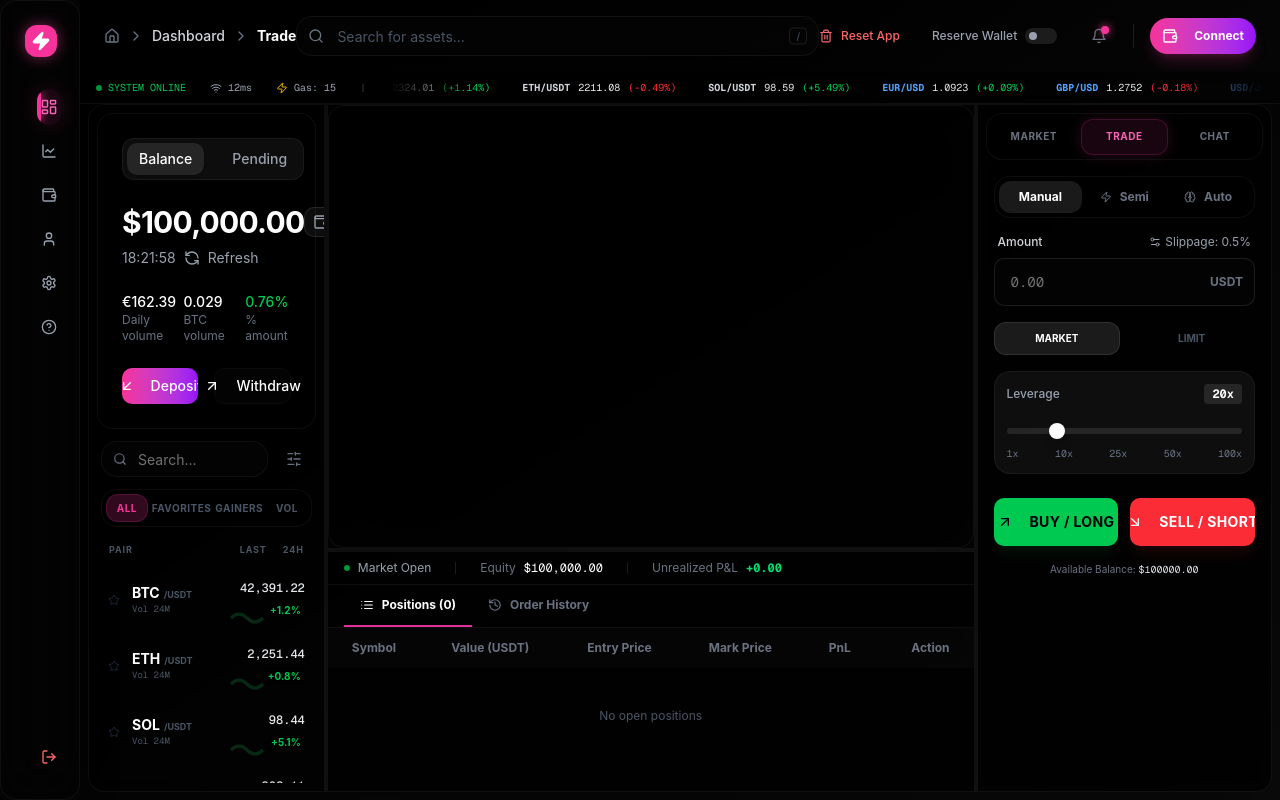
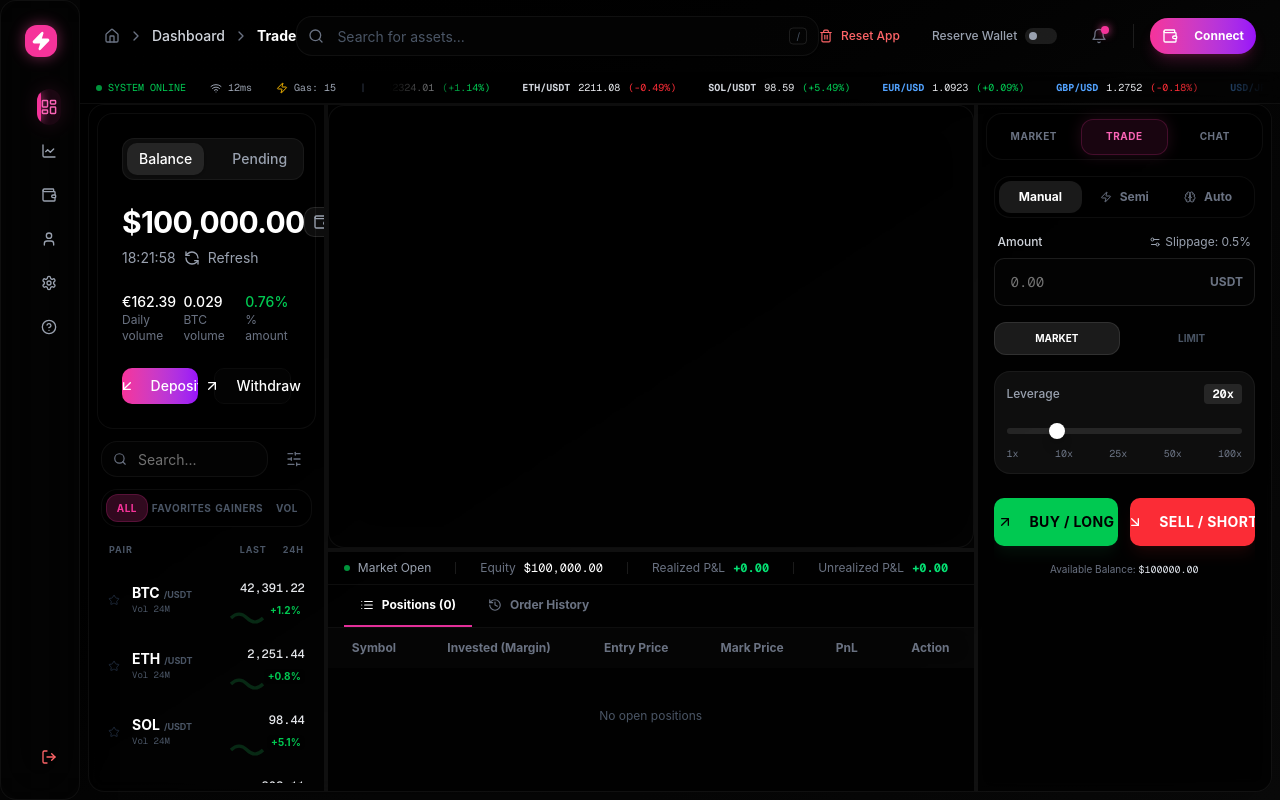
Before and after one commit to harsh11x/aitrade, a Next.js app: page /dashboard in a window 1280 px wide. Built offline with nearby package versions, Linux system fonts and the light colour scheme.

Commit message:
jdsnfgcsnhd

```diff
--- a/components/dashboard/BalanceCard.tsx
+++ b/components/dashboard/BalanceCard.tsx
@@ -9,7 +9,7 @@ import { useTrading } from "@/lib/context/TradingContext"
 import { DepositWithdrawModal } from "./DepositWithdrawModal"
 
 export function BalanceCard() {
-    const { equity } = useTrading()
+    const { equity, balance } = useTrading()
 
     return (
         <GlassCard className="flex flex-col gap-6">
@@ -23,7 +23,7 @@ export function BalanceCard() {
             <div>
                 <div className="flex items-center justify-between mb-2">
                     <h2 className="text-3xl font-bold text-white tracking-tight">
-                        {equity.toLocaleString('en-US', { style: 'currency', currency: 'USD' })}
+                        {balance.toLocaleString('en-US', { style: 'currency', currency: 'USD' })}
                     </h2>
                     <div className="flex items-center gap-1 bg-white/5 border border-white/10 px-2 py-1 rounded-md">
                         <Wallet className="w-4 h-4 text-gray-400" />
--- a/components/dashboard/BottomPanel.tsx
+++ b/components/dashboard/BottomPanel.tsx
@@ -20,6 +20,13 @@ export function BottomPanel() {
                 <div>
                     <span className="text-gray-500 mr-2">Equity</span>
                     <span className="text-white font-mono">${equity.toLocaleString(undefined, { minimumFractionDigits: 2, maximumFractionDigits: 2 })}</span>
+                </div>
+                <div className="h-3 w-[1px] bg-white/10" />
+                <div>
+                    <span className="text-gray-500 mr-2">Realized P&L</span>
+                    <span className={`font-mono font-bold ${history.reduce((acc, t) => acc + t.pnl, 0) >= 0 ? 'text-green-400' : 'text-red-400'}`}>
+                        {history.reduce((acc, t) => acc + t.pnl, 0) >= 0 ? '+' : ''}{history.reduce((acc, t) => acc + t.pnl, 0).toLocaleString(undefined, { minimumFractionDigits: 2, maximumFractionDigits: 2 })}
+                    </span>
                 </div>
                 <div className="h-3 w-[1px] bg-white/10" />
                 <div>
@@ -68,7 +75,7 @@ export function BottomPanel() {
                                 {activeTab === 'open_orders' ? (
                                     <>
                                         <th className="px-6 py-3">Symbol</th>
-                                        <th className="px-6 py-3">Value (USDT)</th>
+                                        <th className="px-6 py-3">Invested (Margin)</th>
                                         <th className="px-6 py-3">Entry Price</th>
                                         <th className="px-6 py-3">Mark Price</th>
                                         <th className="px-6 py-3">PnL</th>
@@ -79,7 +86,7 @@ export function BottomPanel() {
                                         <th className="px-6 py-3">Time</th>
                                         <th className="px-6 py-3">Symbol</th>
                                         <th className="px-6 py-3">Side</th>
-                                        <th className="px-6 py-3">Value (USDT)</th>
+                                        <th className="px-6 py-3">Invested (Margin)</th>
                                         <th className="px-6 py-3">Close Price</th>
                                         <th className="px-6 py-3 text-right">Realized PnL</th>
                                     </>
@@ -95,8 +102,9 @@ export function BottomPanel() {
                                 ) : (
                                     positions.map(pos => {
                                         const pnl = (currentPrice - pos.entryPrice) * pos.size * (pos.side === 'LONG' ? 1 : -1)
-                                        const pnlPercent = (pnl / ((pos.size * pos.entryPrice) / pos.leverage)) * 100
-                                        const value = pos.size * pos.entryPrice
+                                        // Margin = (Size * Entry) / Leverage
+                                        const invested = (pos.size * pos.entryPrice) / pos.leverage
+                                        const pnlPercent = (pnl / invested) * 100
                                         return (
                                             <tr key={pos.id} className="hover:bg-white/[0.02] transition-colors">
                                                 <td className="px-6 py-3 font-medium text-white flex items-center gap-2">
@@ -106,7 +114,7 @@ export function BottomPanel() {
                                                         {pos.side} {pos.leverage}x
                                                     </span>
                                                 </td>
-                                                <td className="px-6 py-3 text-gray-300 font-mono">${value.toLocaleString(undefined, { minimumFractionDigits: 2, maximumFractionDigits: 2 })}</td>
+                                                <td className="px-6 py-3 text-gray-300 font-mono">${invested.toLocaleString(undefined, { minimumFractionDigits: 2, maximumFractionDigits: 2 })}</td>
                                                 <td className="px-6 py-3 text-gray-300 font-mono">${pos.entryPrice.toFixed(2)}</td>
                                                 <td className="px-6 py-3 text-gray-300 font-mono">${currentPrice.toFixed(2)}</td>
                                                 <td className="px-6 py-3 font-mono">
@@ -144,7 +152,7 @@ export function BottomPanel() {
                                             <td className={`px-6 py-3 font-bold text-[11px] ${trade.side === 'LONG' ? 'text-green-400' : 'text-red-400'}`}>
                                                 {trade.side}
                                             </td>
-                                            <td className="px-6 py-3 text-gray-300 font-mono">${(trade.size * trade.entryPrice).toLocaleString(undefined, { minimumFractionDigits: 2, maximumFractionDigits: 2 })}</td>
+                                            <td className="px-6 py-3 text-gray-300 font-mono">${((trade.size * trade.entryPrice) / trade.leverage).toLocaleString(undefined, { minimumFractionDigits: 2, maximumFractionDigits: 2 })}</td>
                                             <td className="px-6 py-3 text-gray-300 font-mono">${trade.closePrice.toFixed(2)}</td>
                                             <td className={`px-6 py-3 text-right font-mono font-bold ${trade.pnl >= 0 ? 'text-green-400' : 'text-red-400'}`}>
                                                 {trade.pnl >= 0 ? '+' : ''}{trade.pnl.toFixed(2)}
```
